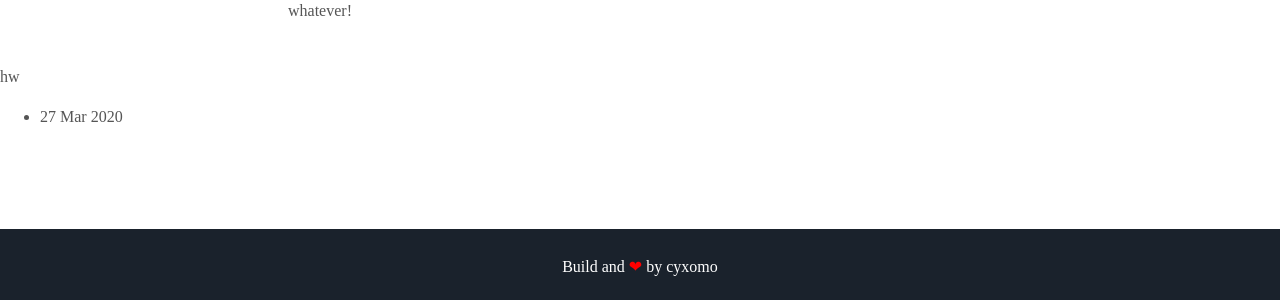
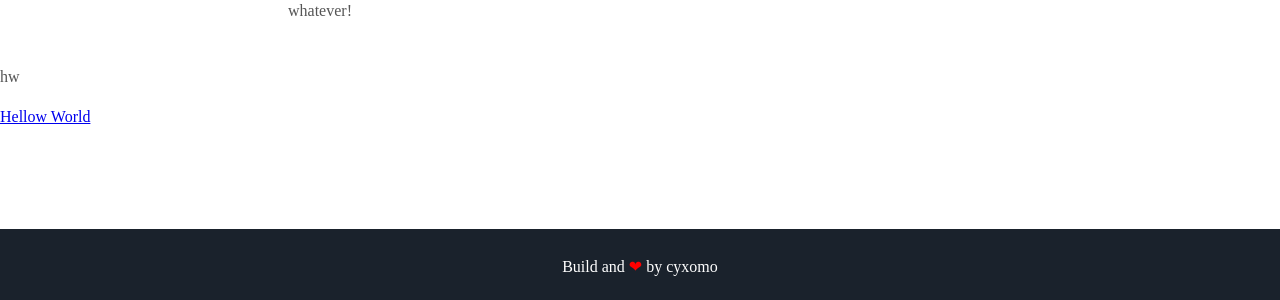
Before and after one commit to cyxomo/cyxomo.github.io, a Jekyll site: the page built from index.html, in a window 1280 px wide. Shown: the part 1447-1747 px from the top of the page. Built offline with Jekyll 4.4.1, drawn with Linux system fonts in a browser that asks for light colours; some web fonts are replaced.

Commit message:
debug 4 something

```diff
--- a/index.html
+++ b/index.html
@@ -1,11 +1,7 @@
 ---
 layout: default
-title: bb
+title: Cyx omO
 ---
 
 <p>hw</p>
-<ul>
-	{% for post in site.posts %}
-		<li>{{ post.date | date_to_string }} <a href="_posts/2020-03-27-hello-world.html">{{ post.title }}</a></li>
-	{% endfor %}
-</ul>
+<a href="blog/2020-03-27-hello-world.html">Hellow World</a>
```
Also changed, not shown: blog/2020-03-27-hello-world.html (renamed from _posts/2020-03-27-hello-world.html).
